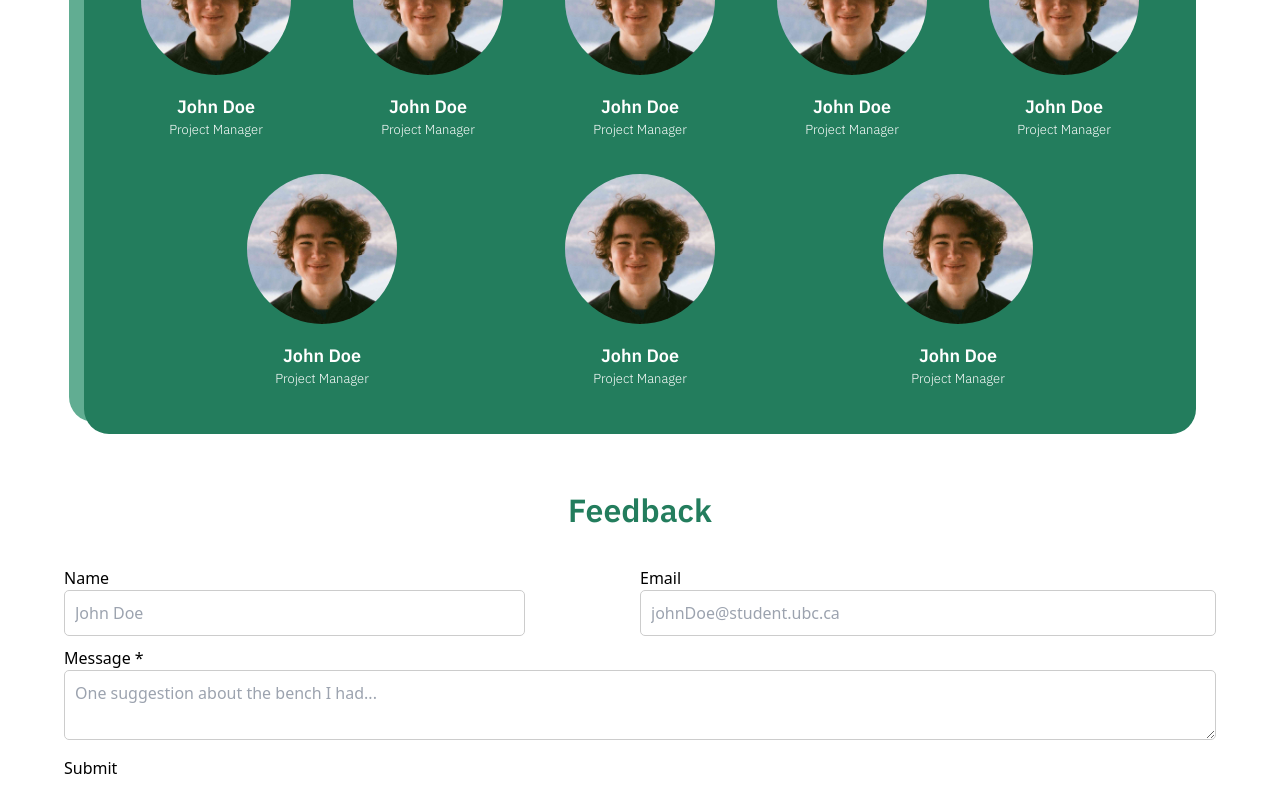
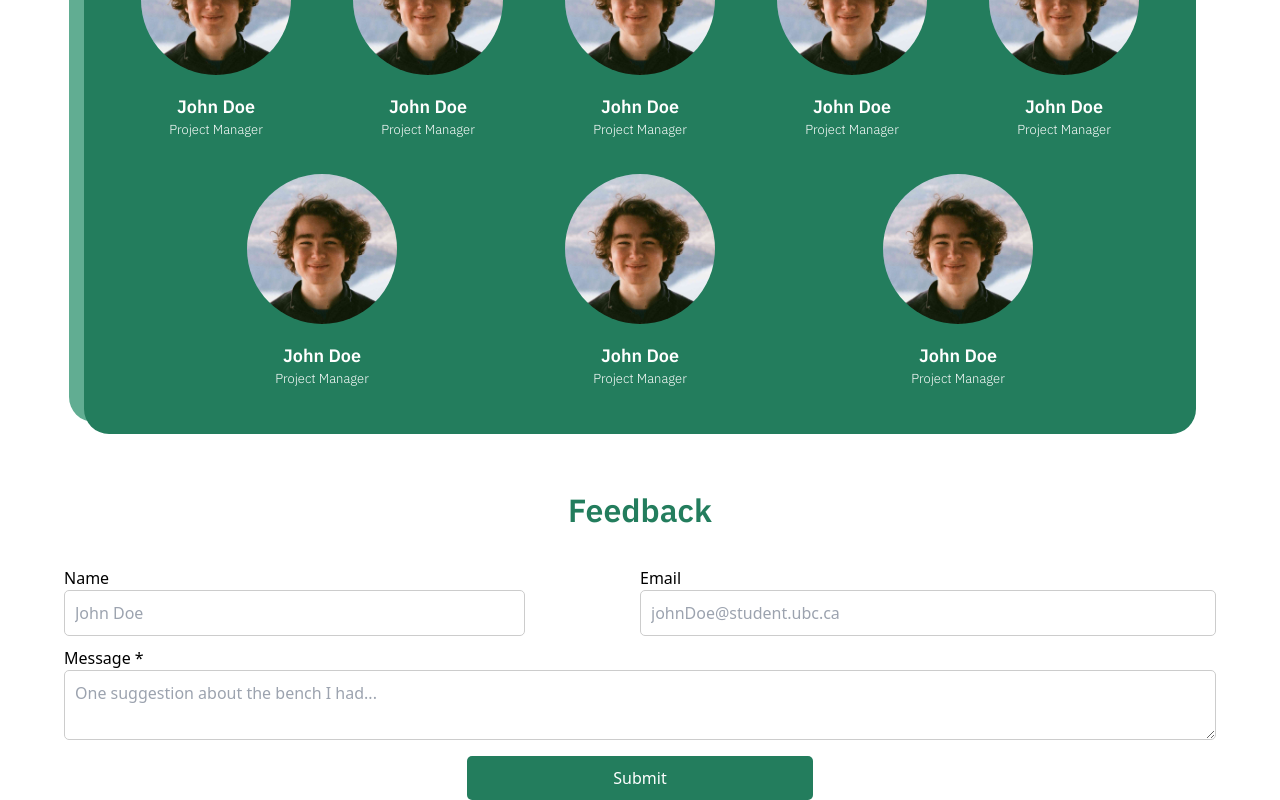
Before and after one commit to IDS-Solar-Bench/website, a Next.js app in the folder client/: page / in a window 1280 px wide. Shown: the part 2565-3365 px from the top of the page. Built offline with nearby package versions, Linux system fonts and the light colour scheme; no server answers.

Commit message:
Submit button wrapper

```diff
--- a/client/pages/components/Feedback/Feedback.js
+++ b/client/pages/components/Feedback/Feedback.js
@@ -27,7 +27,7 @@ const Feedback = () => {
         </div>
 
         <form onSubmit={onSubmit} className={style.form}>
-
+            <div className={style.inputsWrapper}>
                 <div className={style.nameEmailContainer}>
 
                     <div className={style.nameWrapper}>
@@ -46,6 +46,7 @@ const Feedback = () => {
                     <textarea name="message" id="message" required className={style.message} placeholder="One suggestion about the bench I had..." onChange={handleChangeInput}/>
                 </div>
 
+            </div>
             <button type="submit" className={style.submitButton}> Submit </button>
 
         </form>
--- a/client/pages/components/Feedback/Feedback.module.css
+++ b/client/pages/components/Feedback/Feedback.module.css
@@ -1,3 +1,15 @@
+.form {
+    display: flex;
+    flex-direction: column;
+    justify-content: center;
+    align-items: center;
+
+}
+
+.inputsWrapper {
+    width: 100%;
+}
+
 .nameEmailContainer {
     display: flex;
     justify-content: space-between;
@@ -29,3 +41,12 @@
 .message {
     height: 100%;
 }
+
+.submitButton {
+    background-color: #237D5D;
+    color: #fff;
+    padding: 10px 20px;
+    border-radius: 5px;
+    cursor: pointer;
+    width: 30%;
+}
```
Lines whose indentation alone changed are shown as unchanged.
